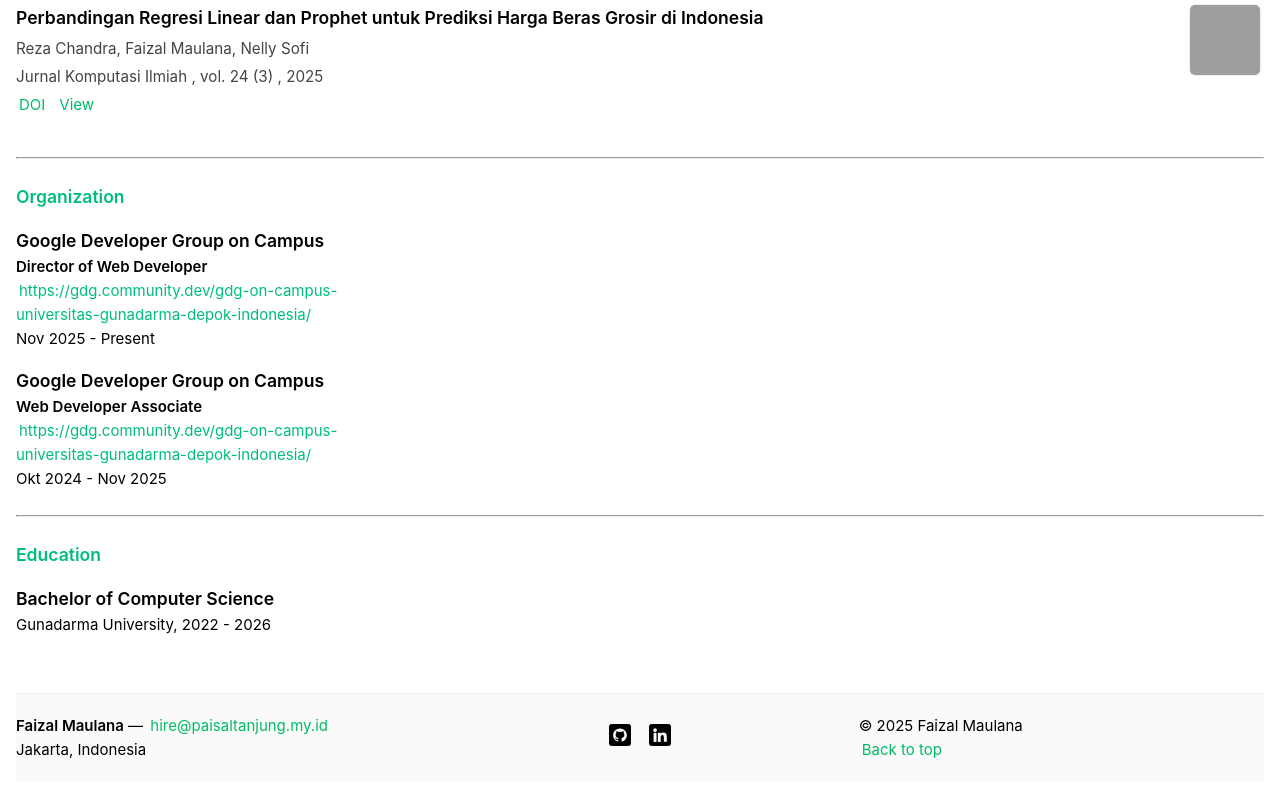
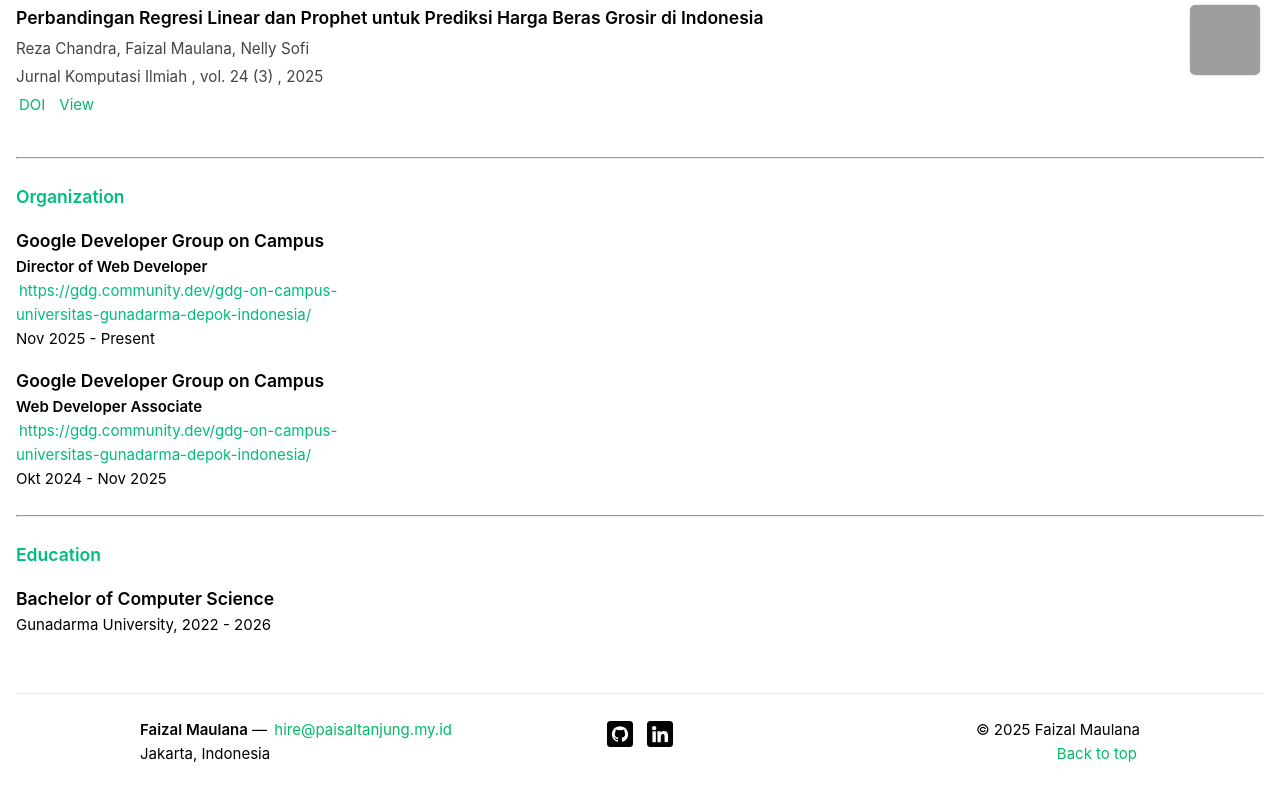
Before and after one commit to faizallmaullana/my-portofolio, a Vue app: page / in a window 1280 px wide. Shown: the part 2528-3328 px from the top of the page. Built offline with nearby package versions, Linux system fonts and the light colour scheme; grey boxes are pictures that could not be loaded.

Commit message:
refactor: update work experience points for clarity and enhance footer styles for responsiveness

```diff
--- a/src/services/work_experience.json
+++ b/src/services/work_experience.json
@@ -54,7 +54,7 @@
                                 "point_name": "Designing and implementingRESTful APIs using <em>Golang</em>.",
                                 "points": [
                                     "Integrating server-side logic with user-facing elements in collaboration with frontend teams.",
-                                    "Collaborating with <em>accountants</em> to implement complex accounting logic."
+                                    "Collaborating with accountants to implement complex <em>accounting logic</em>."
                                 ]
                             }
                         ]
--- a/src/views/HomeView.vue
+++ b/src/views/HomeView.vue
@@ -262,4 +262,62 @@ const year = new Date().getFullYear()
   color: white;
   padding: 0 0.3rem;
 }
+
+/* Footer responsive styles */
+.footer {
+  margin-top: 2rem;
+  padding: 1.5rem 1rem;
+  background: transparent;
+}
+.footer-inner {
+  display: flex;
+  justify-content: space-between;
+  align-items: flex-start;
+  gap: 1rem;
+  max-width: 1000px;
+  margin: 0 auto;
+  width: 100%;
+}
+.footer-left,
+.footer-center,
+.footer-right {
+  flex: 1 1 0;
+}
+.footer-center {
+  display: flex;
+  justify-content: center;
+  align-items: center;
+  gap: 0.5rem;
+}
+.footer-right {
+  text-align: right;
+}
+.footer .icon {
+  width: 26px;
+  height: 26px;
+}
+
+@media (max-width: 640px) {
+  .footer-inner {
+    flex-direction: column;
+    align-items: center;
+    text-align: center;
+  }
+
+  .footer-left,
+  .footer-center,
+  .footer-right {
+    width: 100%;
+  }
+
+  .footer-right {
+    text-align: center;
+    margin-top: 0.5rem;
+  }
+
+  .footer-left p,
+  .footer-right p {
+    margin: 0.2rem 0;
+  }
+}
 </style>
```
